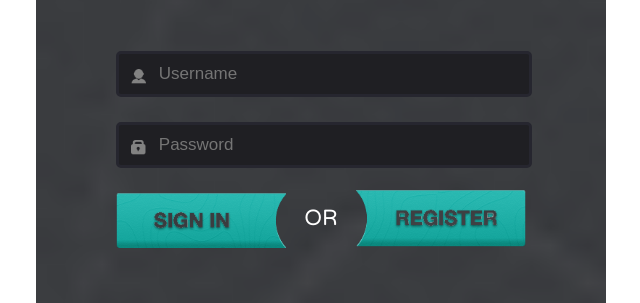
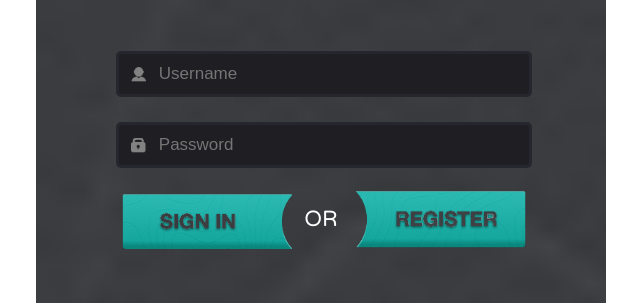
Before and after one commit to msreza949/3rd-jpg-to-html, a plain HTML site: page index.html in a window 1280 px wide. Shown: the part 327-630 px from the top of the page, 319-959 px from the left. Drawn offline with Linux system fonts and the light colour scheme.

Commit message:
Add files via upload

```diff
--- a/css/style.css
+++ b/css/style.css
@@ -73,7 +73,7 @@ body{
 }
 .login-form form .icon {
 	position: absolute;
-	margin-top: 43px;
+	margin-top: 41px;
 	margin-left: 15px;
 	width: 15px;
 	height: 15px;
@@ -81,6 +81,14 @@ body{
 .login-form form .btn1 {
 	width: 170px;
 	padding: 25px 0 0 0;
+}
+.login-form form [type=submit] {
+
+	background: none;
+	border: none;
+}
+.login-form form .btn1:hover {
+	cursor: pointer;
 }
 .login-form form .btn2 {
 	width: 170px;
@@ -111,6 +119,9 @@ body{
 .bottom a{
 	text-decoration: none;
 }
+.bottom p:hover{
+	color: #fff;
+}
 .bottom img {
 	margin-left: 75px;
 	position: absolute;
--- a/index.html
+++ b/index.html
@@ -27,11 +27,11 @@
 				<img src="img/icon/lock.png" alt="lock" class="icon">
 				<input type="password" name="password" class="form-control" placeholder="Password">
 
-				<img src="img/icon/signin.png" alt="signin button" class="btn1">
+				<button type="submit"><img src="img/icon/signin.png" alt="signin button"  class="btn1"></button>
 				<p class="or">
 					OR
 				</p>
-				<img src="img/icon/register.png" alt="register button" class="btn2">
+				<a href="/register" target="_blank"><img src="img/icon/register.png" alt="register button" class="btn2"></a>
 			</form>
 		</Div>
 		<div class="image-border">
```
